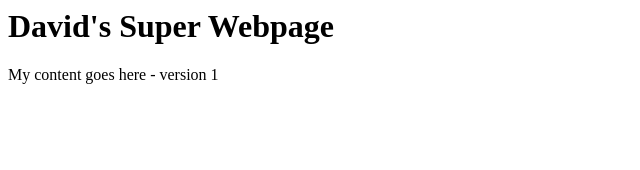
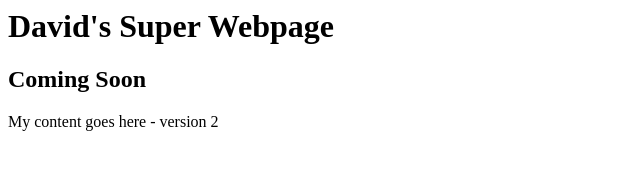
Before and after one commit to dlaff666/DigitalOceanAppExp, a plain HTML site: page index.html in a window 1280 px wide. Shown: the whole page, without its empty margins (0-640 px from the left). Drawn offline with Linux system fonts and the light colour scheme.

Commit message:
Update index.html

```diff
--- a/index.html
+++ b/index.html
@@ -1,6 +1,7 @@
 <html>
   <body>
     <h1>David's Super Webpage</h1>
-    <p>My content goes here - version 1</p>
+    <h2>Coming Soon</h2>
+    <p>My content goes here - version 2</p>
   </body>
 </html>
```
